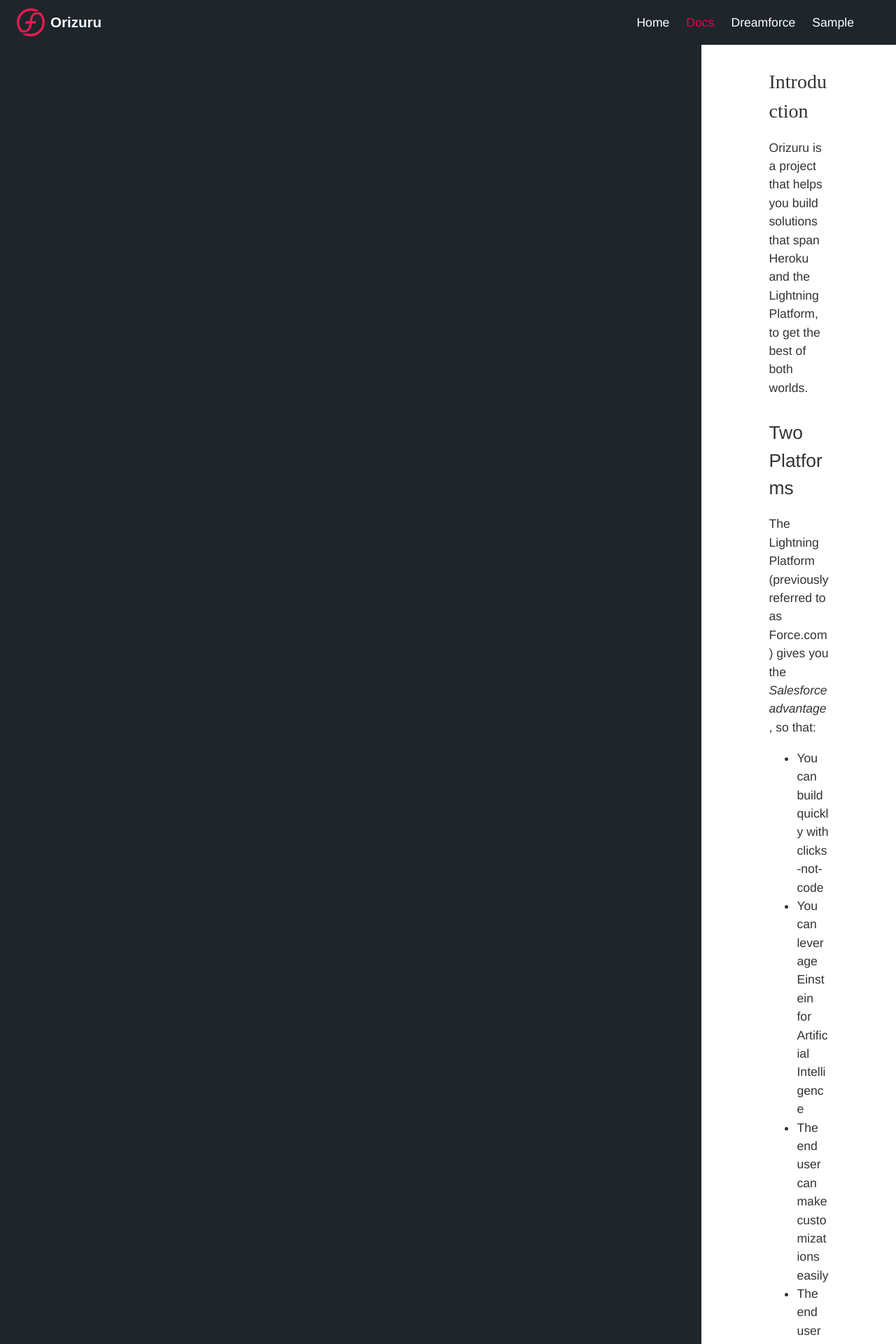
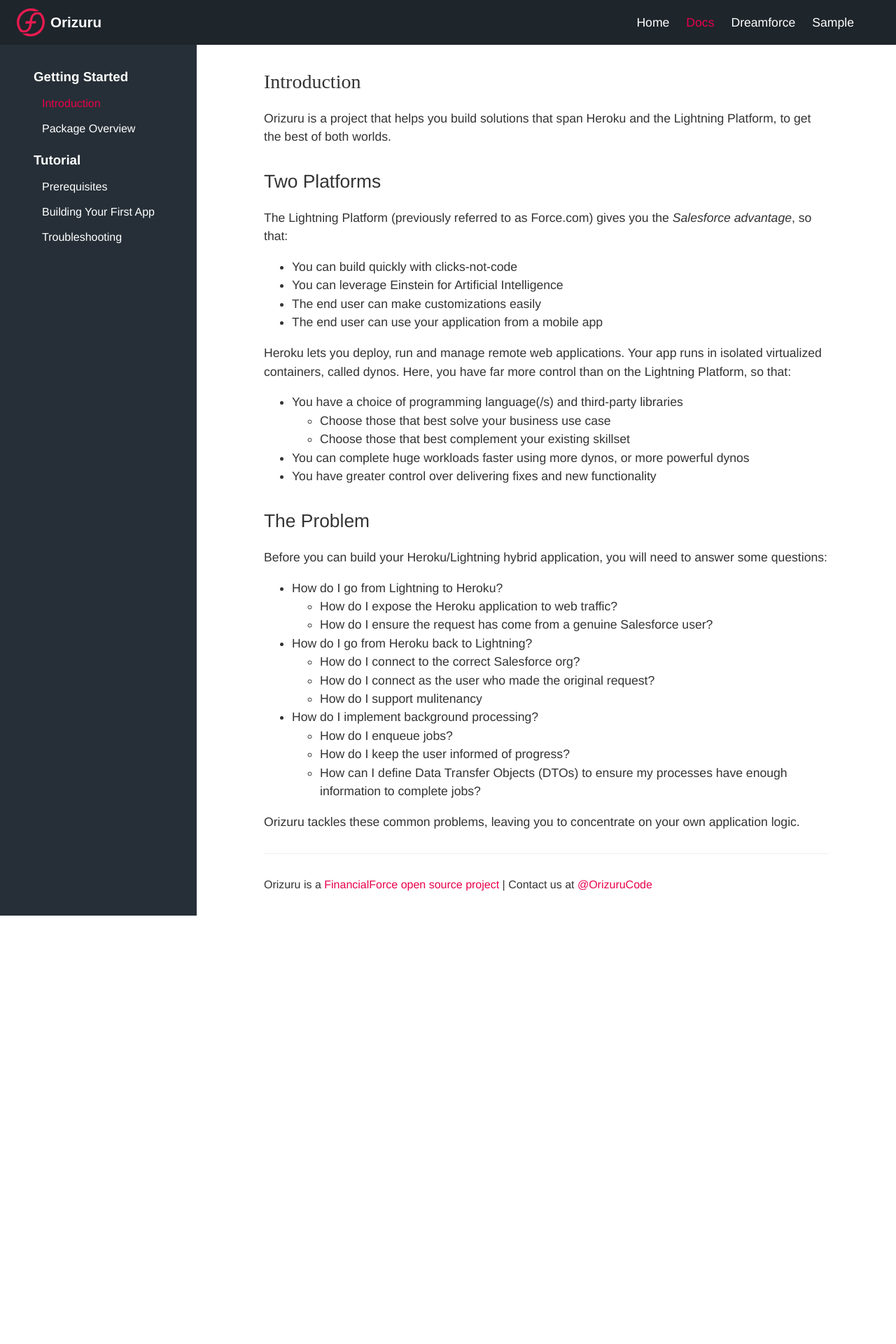
Before and after one commit to certinia/orizuru-pages, a Jekyll site: the page built from _docs/introduction.md, in a window 1280 px wide. Shown: the top 1920 px of the page at 70% size. Built offline with Jekyll 4.4.1, drawn with Linux system fonts in a browser that asks for light colours; some web fonts are replaced; after the commit the page ends 1308 px from its top, so only the background shows below that.

Commit message:
Add new file to style set

```diff
--- a/assets/css/style.scss
+++ b/assets/css/style.scss
@@ -12,5 +12,6 @@
 // Start regular css
 @import "base-theme";
 @import "navbar";
+@import "docs";
 @import "hero";
 @import "repo-controls";
```
